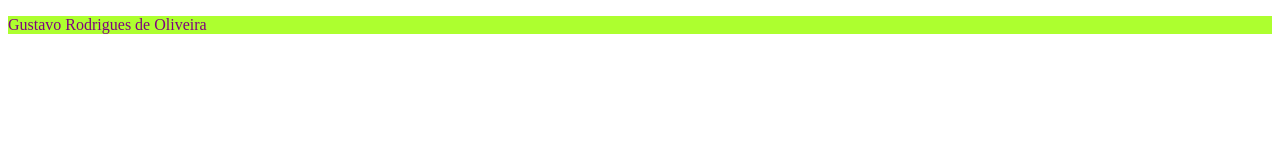
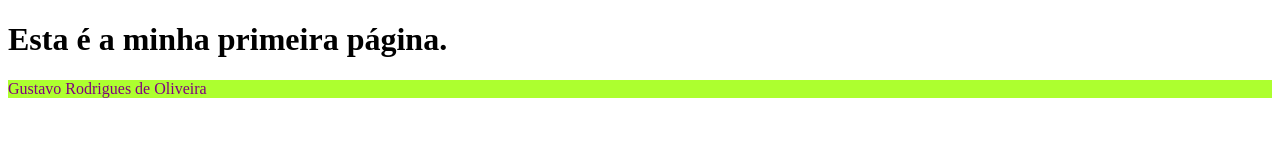
Before and after one commit to GuuhRodrigues96/-03-Introducao-HTML-CSS, a plain HTML site: page index.html in a window 1280 px wide. Drawn offline with Linux system fonts and the light colour scheme.

Commit message:
mensagem

```diff
--- a/index.html
+++ b/index.html
@@ -7,6 +7,7 @@
     <title>Document</title>
 </head>
 <body>
+    <h1>Esta é a minha primeira página.</h1>
     <p>Gustavo Rodrigues de Oliveira</p>
 </body>
 </html>
```
